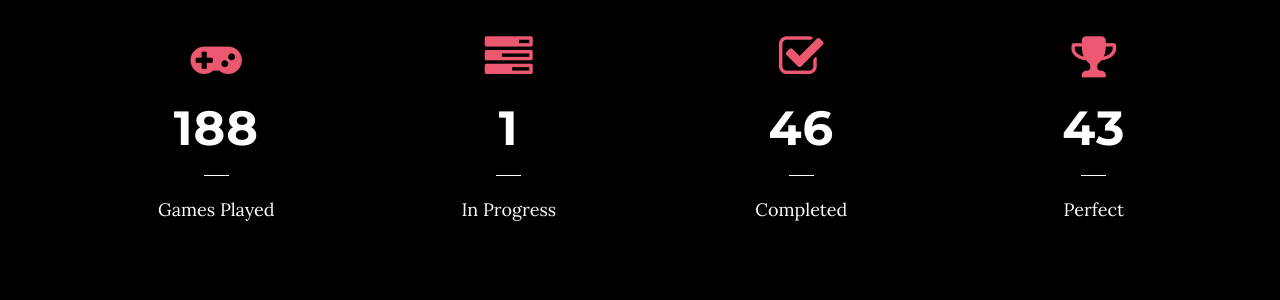
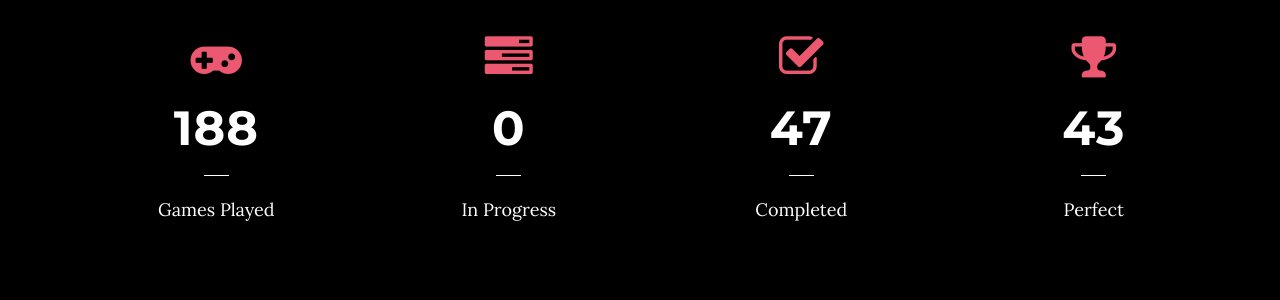
Before and after one commit to kuangami/kuangami.github.io, a Jekyll site: the page built from index.html, in a window 1280 px wide and 900 px high, scrolled down 1004 px. Shown: the part 161-461 px from the top of the window. Built offline with Jekyll 4.4.1, drawn with Linux system fonts in a browser that asks for light colours.

Commit message:
GitHub Actions commit

```diff
--- a/_data/gamestats.json
+++ b/_data/gamestats.json
@@ -1 +1 @@
-{"records":[{"id":"recNhKo61o1TseEuU","fields":{"Games Played":188,"Playing":1,"Completed":46,"Perfect":43},"createdTime":"2021-05-23T23:08:31.000Z"}]}
+{"records":[{"id":"recNhKo61o1TseEuU","fields":{"Games Played":188,"Playing":0,"Completed":47,"Perfect":43},"createdTime":"2021-05-23T23:08:31.000Z"}]}
```
